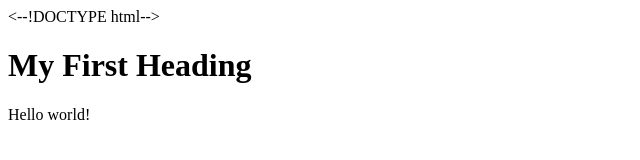
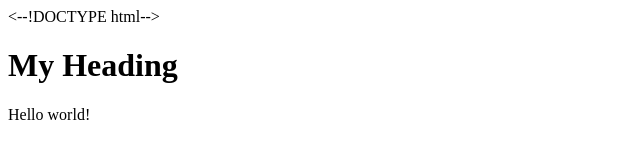
Before and after one commit to Bonnie-Buyuklieva/Sample_render, a plain HTML site: page p2.html in a window 1280 px wide. Shown: the whole page, without its empty margins (0-640 px from the left). Drawn offline with Linux system fonts and the light colour scheme.

Commit message:
Update p2.html

```diff
--- a/p2.html
+++ b/p2.html
@@ -1,10 +1,10 @@
 <--!DOCTYPE html-->
 <html>
 <head>
- <title>My first page</title>
+ <title>My 2nd page</title>
 </head>
 <body>
- <h1>My First Heading</h1>
+ <h1>My Heading</h1>
  <p>Hello world!</p>
 </body>
 </html>
```
